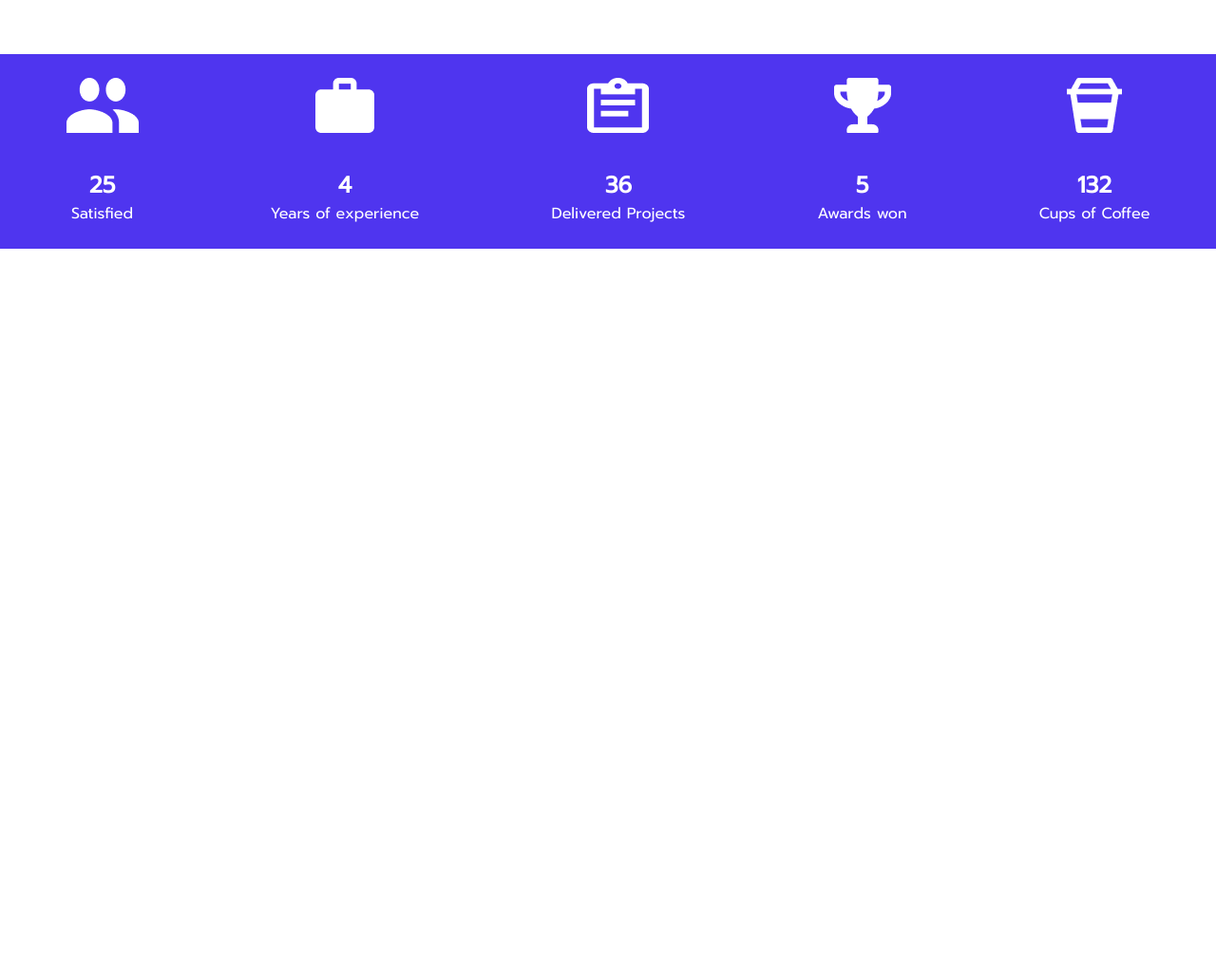
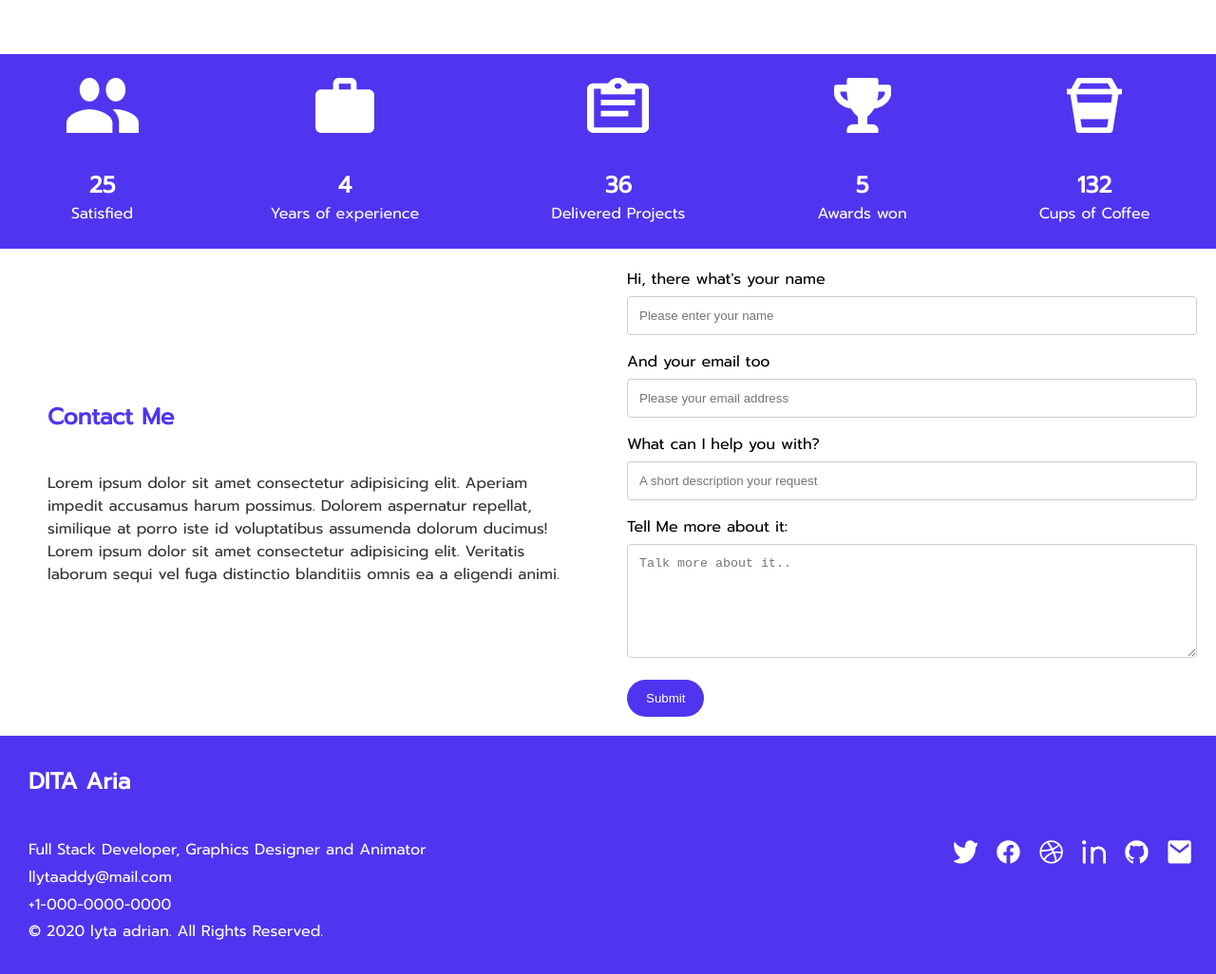
Before and after one commit to DeleMike/Envato-Creative-Portfolio, a plain HTML site: page index.html in a window 1280 px wide. Shown: the part 3428-4454 px from the top of the page at 95% size. Before the commit the page ends 3690 px from the top, so only its background shows below. Drawn offline with nearby package versions, Linux system fonts and the light colour scheme.

Commit message:
build and fix social contact  layout

```diff
--- a/css/v2/style.css
+++ b/css/v2/style.css
@@ -453,15 +453,25 @@ p {
 }
 
 /* Style inputs with type="text", select elements and textareas */
-input[type=text], select, textarea {
-   width: 100%; /* Full width */
-   padding: 12px; /* Some padding */
-   border: 1px solid #ccc; /* Gray border */
-   border-radius: 4px; /* Rounded borders */
-   box-sizing: border-box; /* Make sure that padding and width stays in place */
-   margin-top: 6px; /* Add a top margin */
-   margin-bottom: 16px; /* Bottom margin */
-   resize: vertical /* Allow the user to vertically resize the textarea (not horizontally) */
+input[type=text],
+select,
+textarea {
+   width: 100%;
+   /* Full width */
+   padding: 12px;
+   /* Some padding */
+   border: 1px solid #ccc;
+   /* Gray border */
+   border-radius: 4px;
+   /* Rounded borders */
+   box-sizing: border-box;
+   /* Make sure that padding and width stays in place */
+   margin-top: 6px;
+   /* Add a top margin */
+   margin-bottom: 16px;
+   /* Bottom margin */
+   resize: vertical
+      /* Allow the user to vertically resize the textarea (not horizontally) */
 }
 
 textarea {
@@ -483,10 +493,45 @@ input[type=text], select, textarea {
    background-color: #45a049;
 }
 
- /* Add a background color and some padding around the form */
- /* .container {
+.social {
+   background-color: var(--color-primary);
+}
 
- } */
+.social-div-text {
+   color: #fff;
+   padding: 10px;
+}
+
+.social-div-text h2 {
+   padding: 20px;
+}
+
+.social-div-text div {
+   padding: 20px;
+   line-height: 1.8;
+}
+
+.social-wrapper {
+   display: flex;
+   justify-content: space-between;
+}
+
+.main-socials {
+   display: flex;
+   padding: 16px;
+   align-items: center;
+}
+
+.twitter,
+.fb,
+.web,
+.linkedin,
+.github,
+.mail {
+   padding: 10px;
+}
+
+
 
 @media screen and (max-width:1024px) {
    .nav-links {
@@ -806,6 +851,32 @@ input[type=text], select, textarea {
       padding: 30px;
    }
 
+   .social-wrapper {
+      display: block;
+
+   }
+
+   .main-socials {
+      display: flex;
+
+      padding-left: 25px;
+      align-items: center;
+   }
+
+   .twitter,
+   .fb,
+   .web,
+   .linkedin,
+   .github,
+   .mail {
+      padding: 5px;
+   }
+
+   .social {
+      background-color: var(--color-primary);
+      width: 95%;
+   }
+
 }
 
 .nav-active {
--- a/index.html
+++ b/index.html
@@ -410,6 +410,80 @@
         </main>
     </section>
 
+    <section id="contact">
+        <main>
+            <div class="contact-wrapper">
+                <div class="contact-div-text">
+                    <h2 id="title">Contact Me</h2>
+                    <p id="details">Lorem ipsum dolor sit amet consectetur adipisicing elit. Aperiam impedit accusamus
+                        harum
+                        possimus. Dolorem aspernatur repellat, similique at porro iste id voluptatibus assumenda dolorum
+                        ducimus!
+                        Lorem ipsum dolor sit amet consectetur adipisicing elit. Veritatis laborum sequi vel fuga
+                        distinctio
+                        blanditiis omnis ea a eligendi animi.</p>
+                </div>
+
+                <div class="form">
+                    <form action="POST">
+
+                        <label for="fname">Hi, there what's your name</label>
+                        <input type="text" id="fname" name="firstname" placeholder="Please enter your name">
+
+                        <label for="email">And your email too</label>
+                        <input type="text" id="email" name="email" placeholder="Please your email address">
+
+                        <label for="email">What can I help you with?</label>
+                        <input type="text" id="req" name="request" placeholder="A short description your request">
+
+                        <label for="subject">Tell Me more about it:</label>
+                        <textarea id="subject" name="subject" placeholder="Talk more about it.."></textarea>
+
+                        <input type="submit" value="Submit">
+
+                    </form>
+                </div>
+            </div>
+        </main>
+    </section>
+
+    <section class="social">
+        <main>
+            <div class="social-wrapper">
+                <div class="social-div-text">
+                    <h2 id="soc_title">DITA Aria</h2>
+                    <div id="soc_details">
+                        <p>Full Stack Developer, Graphics Designer and Animator</p>
+                        <p>llytaaddy@mail.com</p>
+                        <p>+1-000-0000-0000</p>
+                        <p>&copy; <span class="year">2020</span> lyta adrian. All Rights Reserved.</p>
+                    </div>
+                </div>
+
+                <div class="main-socials">
+                    <div class="twitter">
+                        <img src="images/twitter.png" alt="Twitter" class="social_platform"  height="25px" width="25px">
+                    </div>
+                    <div class="fb">
+                        <img src="images/fb_social.png" alt="Facebook" class="social_platform"  height="25px" width="25px">
+                    </div>
+                    <div class="web">
+                        <img src="images/web_social.png" alt="Web Social" class="social_platform" height="25px" width="25px">
+                    </div>
+                    <div class="linkedin">
+                        <img src="images/linkedin.png" alt="Linkedin" class="social_platform"  height="25px" width="25px">
+                    </div>
+                    <div class="github">
+                        <img src="images/github.png" alt="Github" class="social_platform" height="25px" width="25px">
+                    </div>
+                    <div class="mail">
+                        <img src="images/mail.png" alt="Mail" class="social_platform" height="25px" width="25px">
+                    </div>
+                </div>
+            </div>
+        </main>
+    </section>
+
     <script src="js/custom.js"></script>
 </body>
 
```
Lines whose indentation alone changed are shown as unchanged.
